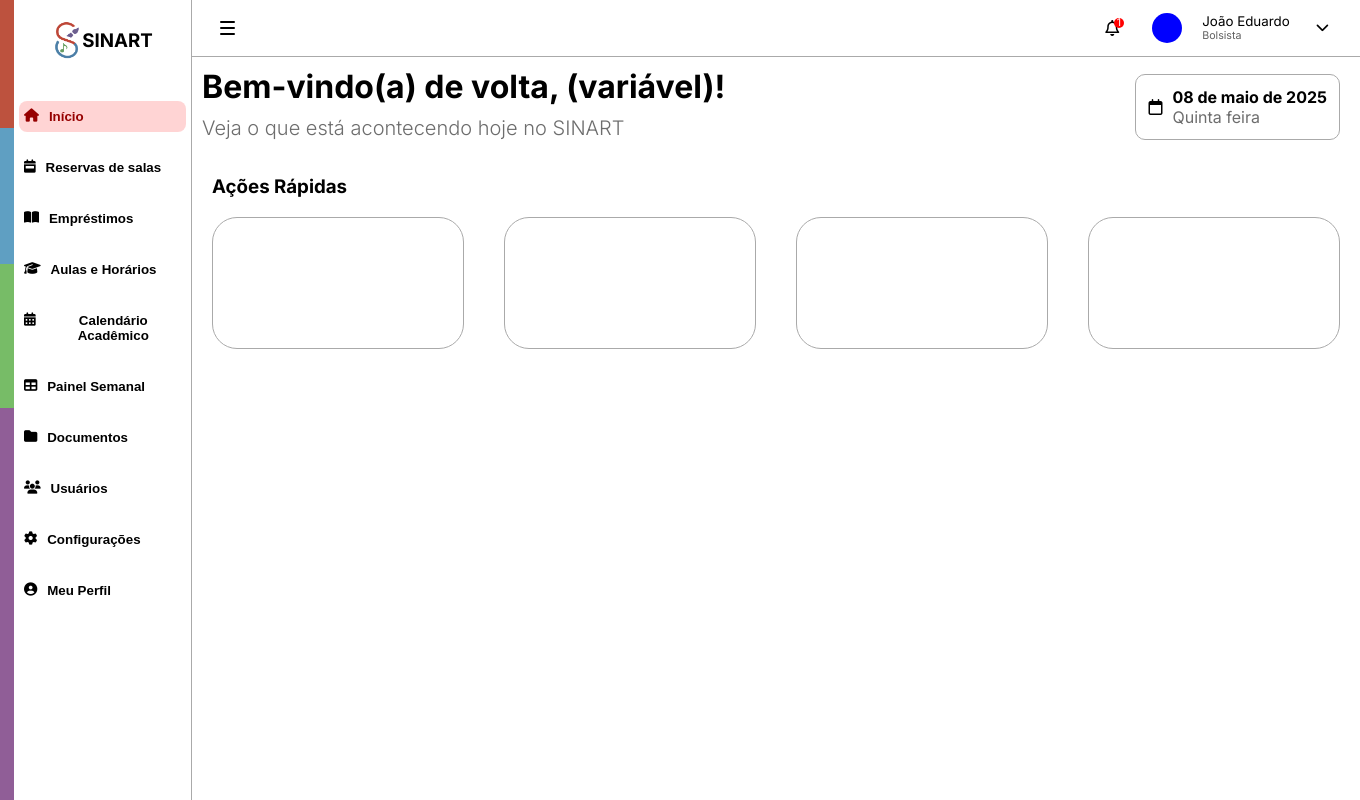
After one commit to JoaoEduardo-dv/SINART, a Django app: page /inicio/ in a window 1360 px wide. The commit adds this page. Run offline with Django 5.2, Linux system fonts and the light colour scheme; some libraries are stand-ins or nearby versions; some web fonts are replaced.

Commit message:
inicio do corpo do css das páginas principais

```diff
--- a/reservas/urls.py
+++ b/reservas/urls.py
@@ -1,6 +1,9 @@
 from django.urls import path
-from reservas.views import index
+from . import views
+
 
 urlpatterns = [
-    path('',index),
+    path('inicio/', views.inicio, name="inicio"),
+    path('reservas/', views.reservas, name="reservas"),
+    path('emprestimos/', views.emprestimos, name="emprestimos"),
 ]
--- a/reservas/views.py
+++ b/reservas/views.py
@@ -1,5 +1,11 @@
 from django.shortcuts import render
 
 # Create your views here.
-def index (request):
-    return render (request, 'base.html')
+def inicio (request):
+    return render (request, 'inicio.html')
+
+def reservas (request):
+    return render (request, 'reservas/reservas.html')
+
+def emprestimos (request):
+    return render (request, 'emprestimos/emprestimos.html')
--- a/setup/urls.py
+++ b/setup/urls.py
@@ -6,7 +6,7 @@ from django.conf.urls.static import static
 
 urlpatterns = [
     path('admin/', admin.site.urls),
-    path("", include("reservas.urls"), name='home'), # <-- Rota vazia '' significa a página inicial do site
+    path("", include("reservas.urls")), # <-- Rota vazia '' significa a página inicial do site
 ]
 
 if settings.DEBUG:
--- /dev/null
+++ b/static/css/inicio/inicio.css
@@ -0,0 +1,96 @@
+.inicioP1{
+    height: 100px;
+    width: 100%;
+    display: flex;
+    flex-direction: row;
+    align-items: center;
+}
+
+.boasVindas{
+    width: 50%;
+    height: 100%;
+    display: flex;
+    flex-direction: column;
+}
+
+h1, h2{
+    margin-left: 10px;
+}
+
+h1{
+    margin-top: 10px;
+    margin-bottom: 10px;
+}
+
+h2{
+    margin-top: 0;
+    font-weight: 300;
+    font-size: 15pt;
+    color: #6d6d6d;
+}
+
+.dataAtual{
+    width: 50%;
+    height: 100%;
+    display: flex;
+    justify-content: right;
+    align-items: center;
+}
+
+.datas{
+    display: flex;
+    flex-direction: row;
+    align-items: center;
+    height: 40px;
+    padding: 12px;
+    margin-right: 20px;
+    border-radius: 10px;
+    border: 1px solid #aaaaaa;
+}
+
+.data{
+    display: flex;
+    flex-direction: column;
+    justify-content: center;
+    height: 100%;
+    margin-left: 10px;
+}
+
+.data > p{
+    margin: 0;
+}
+
+.diaSemana{
+    color: #6d6d6d;
+}
+
+
+/*---------------Parte 2---------------------*/
+
+
+.inicioP2{
+    width: 100%;
+    display: flex;
+    flex-direction: column;
+}
+
+.tituloAtalhosInicio > h3{
+    margin-left: 20px;
+}
+
+.acoes{
+    display: flex;
+    flex-direction: row;
+    justify-content: center;
+    width: 100%;
+}
+
+.acao{
+    width: 250px;
+    height: 130px;
+    margin-left: 20px;
+    margin-right: 20px;
+    margin-bottom: 20px;
+    border-radius: 25px;
+    border: 1px solid #aaaaaa;
+}
--- a/static/css/style.css
+++ b/static/css/style.css
@@ -1,6 +1,6 @@
 @import url('https://fonts.googleapis.com/css2?family=Inter:ital,opsz,wght@0,14..32,100..900;1,14..32,100..900&family=Lobster&family=Lobster+Two:ital,wght@0,400;0,700;1,400;1,700&family=Playwrite+AU+QLD:wght@100..400&display=swap');
 
-body{ /* Tudo na página */
+body{
     width: 100%;
     height: 100vh;
     margin: 0;
--- a/static/js/script.js
+++ b/static/js/script.js
@@ -87,3 +87,38 @@ sinoNotificacoes.addEventListener("mouseenter", function () {
 sinoNotificacoes.addEventListener("mouseleave", function () {
     letreroSino.classList.remove("mostrar");
 });
+
+
+
+//Manter a cor da barra lateral------------------
+
+
+
+document.addEventListener("DOMContentLoaded", function () {
+
+    const lista1 = document.querySelectorAll(".lista1");
+    const lista2 = document.querySelectorAll(".lista2");
+    const lista3 = document.querySelectorAll(".lista3");
+
+    const paginaAtual = window.location.pathname;
+
+    function ativarBotoes(botoes) {
+        botoes.forEach(function (botao) {
+            botao.style.backgroundColor = "#ff00002b";
+            botao.style.color = "rgb(150, 0, 0)";
+        });
+    }
+
+    if (paginaAtual.includes("/inicio/")) {
+        ativarBotoes(lista1);
+    }
+
+    if (paginaAtual.includes("/reservas/")) {
+        ativarBotoes(lista2);
+    }
+
+    if (paginaAtual.includes("/emprestimos/")) {
+        ativarBotoes(lista3);
+    }
+
+});
--- a/templates/base.html
+++ b/templates/base.html
@@ -4,8 +4,9 @@
 <head>
     <meta charset="UTF-8">
     <meta name="viewport" content="width=device-width, initial-scale=1.0">
-    <title>base</title>
+    <title>{% block title %}SINART{% endblock %}</title>
     <link rel="stylesheet" href="{% static 'css/style.css' %}">
+    <link rel="stylesheet" href="{% static 'css/inicio/inicio.css' %}">
     <link rel="stylesheet" href="https://cdnjs.cloudflare.com/ajax/libs/font-awesome/6.6.0/css/all.min.css" integrity="sha512-Kc323vGBEqzTmouAECnVceyQqyqdsSiqLQISBL29aUW4U/M7pSPA/gEUZQqv1cwx4OnYxTxve5UMg5GT6L4JJg==" crossorigin="anonymous" referrerpolicy="no-referrer" />
     <link rel="shortcut icon" href="../static/img/ChatGPT_Image_11_de_set._de_2026__12_00_49-removebg-preview.png" type="image/x-icon" id="icone">
 </head>
@@ -27,9 +28,9 @@
             </div>
 
             <ul class="listaBarraLateral"> <!--Lista com os ícones laterais-->
-                <li><a><button><i class="fa-solid fa-house"></i> Inínio</button></a></li>
-                <li><a><button><i class="fa-solid fa-calendar-week"></i> Reservas de salas</button></a></li>
-                <li><a><button><i class="fa-solid fa-book-open"></i> Empréstimos</button></a></li>
+                <li><a href="{% url 'inicio' %}"><button class="lista1"><i class="fa-solid fa-house"></i> Início</button></a></li>
+                <li><a href="{% url 'reservas' %}"><button class="lista2"><i class="fa-solid fa-calendar-week"></i> Reservas de salas</button></a></li>
+                <li><a href="{% url 'emprestimos' %}"><button class="lista3"><i class="fa-solid fa-book-open"></i> Empréstimos</button></a></li>
                 <li><a><button><i class="fa-solid fa-graduation-cap"></i> Aulas e Horários</button></a></li>
                 <li><a><button><i class="fa-solid fa-calendar-days"></i> Calendário Acadêmico</button></a></li>
                 <li><a><button><i class="fa-solid fa-table"></i> Painel Semanal</button></a></li>
@@ -46,9 +47,9 @@
             </div>
 
             <ul class="listaBarraLateral"> <!--Lista com os ícones laterais-->
-                <li><a><button class="buttonIcons"><i class="iconesLaterais fa-solid fa-house"></i></button></a></li>
-                <li><a><button class="buttonIcons"><i class="iconesLaterais fa-solid fa-calendar-week"></i></button></a></li>
-                <li><a><button class="buttonIcons"><i class="iconesLaterais fa-solid fa-book-open"></i></button></a></li>
+                <li><a href="{% url 'inicio' %}"><button class="buttonIcons lista1"><i class="iconesLaterais fa-solid fa-house"></i></button></a></li>
+                <li><a href="{% url 'reservas' %}"><button class="buttonIcons lista2"><i class="iconesLaterais fa-solid fa-calendar-week"></i></button></a></li>
+                <li><a href="{% url 'emprestimos' %}"><button class="buttonIcons lista3"><i class="iconesLaterais fa-solid fa-book-open"></i></button></a></li>
                 <li><a><button class="buttonIcons"><i class="iconesLaterais fa-solid fa-graduation-cap"></i></button></a></li>
                 <li><a><button class="buttonIcons"><i class="iconesLaterais fa-solid fa-calendar-days"></i></button></a></li>
                 <li><a><button class="buttonIcons"><i class="iconesLaterais fa-solid fa-table"></i></button></a></li>
@@ -106,6 +107,8 @@
         <div class="corpoPricinpal">
 
         </div>
+        {% block content %}
+        {% endblock %}
     </main>
     <script src="{% static 'js/script.js' %}"></script>
 </body>
--- /dev/null
+++ b/templates/inicio.html
@@ -0,0 +1,39 @@
+{% extends "base.html" %}
+
+{% block title %}
+Início - SINART
+{% endblock %}
+
+{% block content %}
+<main>
+    <div class="inicioP1">
+        <div class="boasVindas">
+            <h1>Bem-vindo(a) de volta, (variável)!</h1>
+            <h2>Veja o que está acontecendo hoje no SINART</h2>
+        </div>
+        <div class="dataAtual">
+            <div class="datas">
+                <i class="fa-regular fa-calendar"></i>
+                <div class="data">
+                    <p><strong>08 de maio de 2025</strong></p>
+                    <p class="diaSemana">Quinta feira</p>
+                </div>
+            </div>
+        </div>
+    </div>
+
+    <div class="inicioP2">
+        <div class="tituloAtalhosInicio">
+            <h3>Ações Rápidas</h3>
+        </div>
+        <div class="acoes">
+            <div class="acao"></div>
+            <div class="acao"></div>
+            <div class="acao"></div>
+            <div class="acao"></div>
+        </div>
+    </div>
+
+    <div></div>
+</main>
+{% endblock %}
```
Also changed, not shown: templates/emprestimos/emprestimos.html (added, +15 -0 lines), templates/reservas/reservas.html (added, +16 -0 lines), templates/inicio/inicio.html (deleted).
